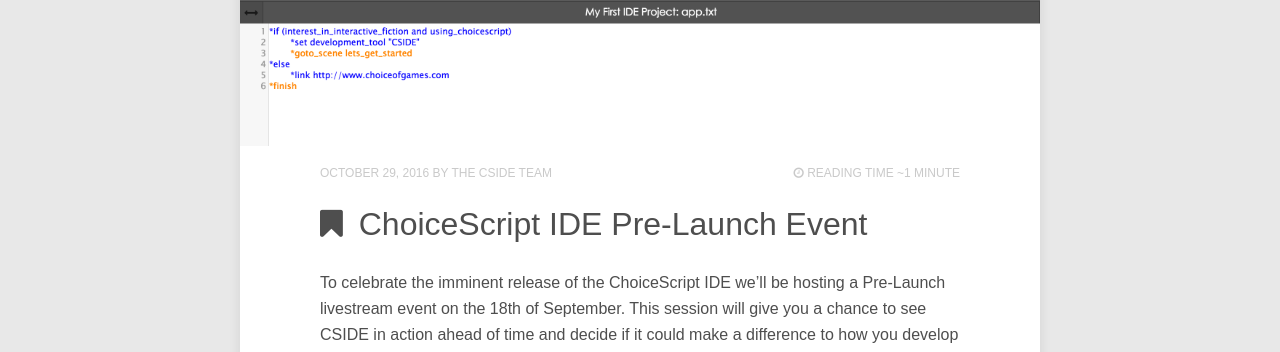
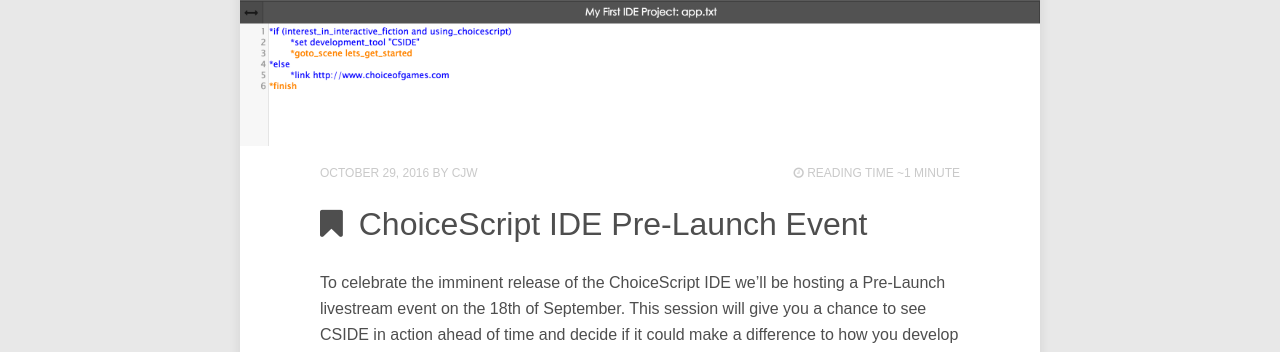
Before and after one commit to ChoicescriptIDE/choicescriptide.github.io, a Jekyll site: the page built from index.html, in a window 1280 px wide and 1091 px high. Shown: the part 371-723 px from the top of the window. Built offline with Jekyll 4.4.1, drawn with Linux system fonts in a browser that asks for light colours; nearby versions of some CDN libraries; the list of posts is cut into pages by our own code; comment, search, counter and statistics services are not loaded.

Commit message:
Display post author, not site owner, on post index page

```diff
--- a/index.html
+++ b/index.html
@@ -17,7 +17,7 @@
       </div><!-- /.entry-image -->
     {% endif %}
     <div class="entry-meta">
-      <span class="entry-date date published updated"><time datetime="{{ post.date | date_to_xmlschema }}"><a href="{{ site.url }}{{ post.url }}">{{ post.date | date: "%B %d, %Y" }}</a></time></span><span class="author vcard"><span class="fn"><a href="{{ site.url }}/about/" title="About {{ site.owner.name }}">{{ site.owner.name }}</a></span></span>
+      <span class="entry-date date published updated"><time datetime="{{ post.date | date_to_xmlschema }}"><a href="{{ site.url }}{{ post.url }}">{{ post.date | date: "%B %d, %Y" }}</a></time></span><span class="author vcard"><span class="fn">{% if post.author %}{{ post.author }}{% else %}{{ site.owner.name }}{% endif %}</span></span>
       {% if site.reading_time %}
       <span class="entry-reading-time">
         <i class="fa fa-clock-o"></i>
```
